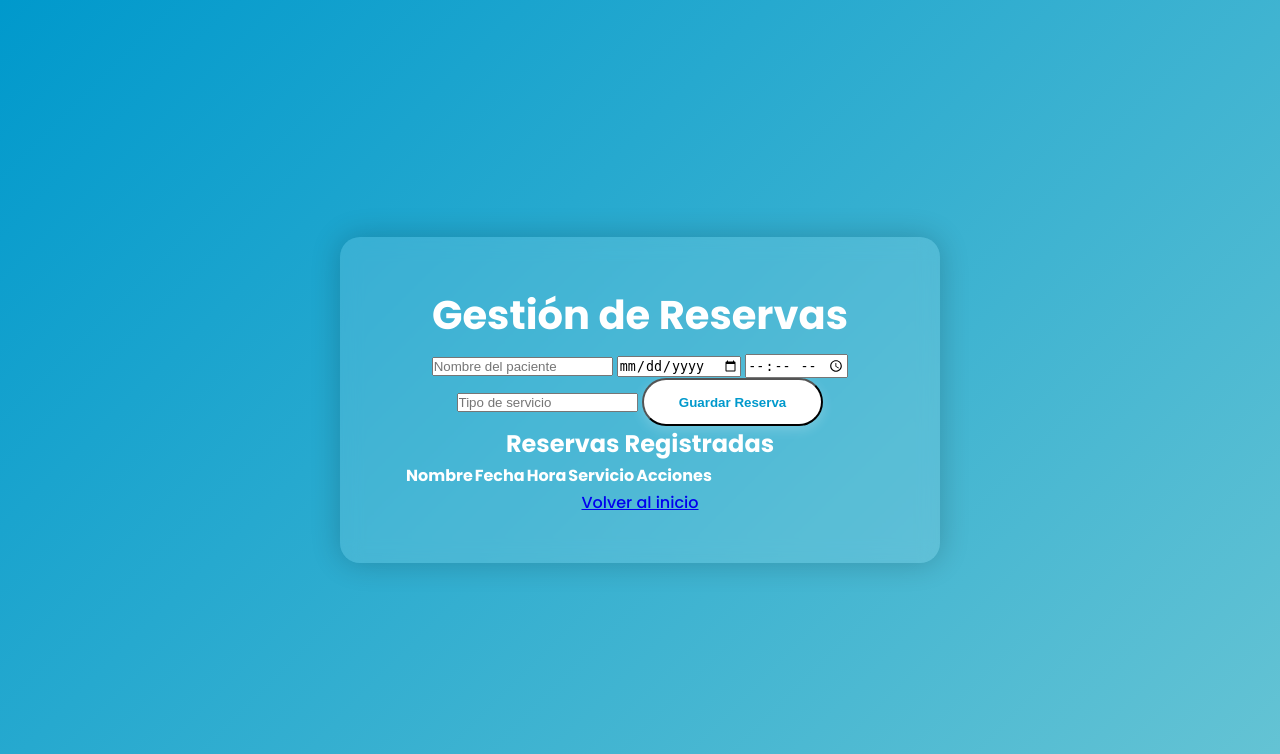
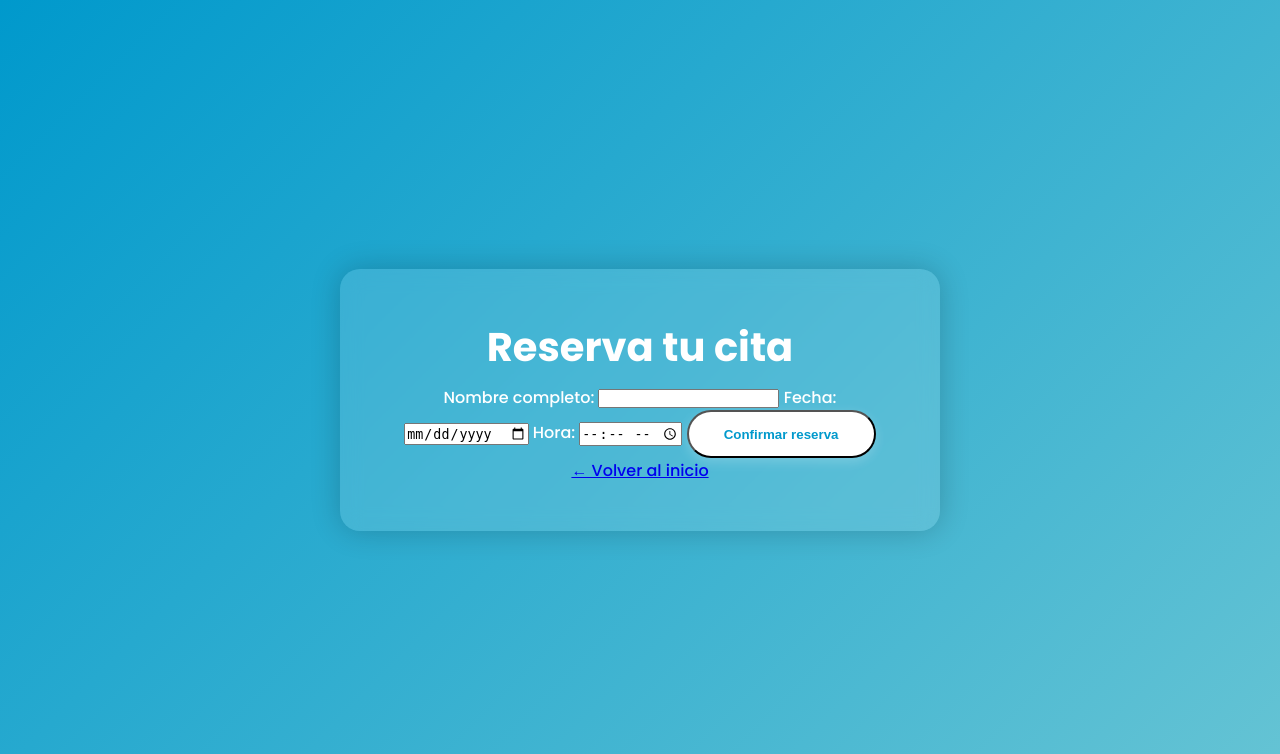
Before and after one commit to 4scee/dental_reservas, a Flask app: page /reservas in a window 1280 px wide. Shown: the top 754 px of the page. Run offline with Flask 3, Linux system fonts and the light colour scheme; lists and menus that the app fills with data are empty.

Commit message:
Update title and headings in reservas.html

```diff
--- a/templates/reservas.html
+++ b/templates/reservas.html
@@ -2,44 +2,25 @@
 <html lang="es">
 <head>
     <meta charset="UTF-8">
-    <title>Gestión de Reservas</title>
+    <title>Reservar cita</title>
     <link rel="stylesheet" href="{{ url_for('static', filename='style.css') }}">
 </head>
 <body>
     <div class="container">
-        <h1>Gestión de Reservas</h1>
+        <h1>Reserva tu cita</h1>
+        <form method="POST">
+            <label>Nombre completo:</label>
+            <input type="text" name="nombre" required>
 
-        <form method="POST">
-            <input type="text" name="nombre" placeholder="Nombre del paciente" required>
+            <label>Fecha:</label>
             <input type="date" name="fecha" required>
+
+            <label>Hora:</label>
             <input type="time" name="hora" required>
-            <input type="text" name="servicio" placeholder="Tipo de servicio" required>
-            <button type="submit" class="btn">Guardar Reserva</button>
+
+            <button type="submit" class="btn">Confirmar reserva</button>
         </form>
-
-        <h2>Reservas Registradas</h2>
-        <table>
-            <tr>
-                <th>Nombre</th>
-                <th>Fecha</th>
-                <th>Hora</th>
-                <th>Servicio</th>
-                <th>Acciones</th>
-            </tr>
-            {% for r in reservas %}
-            <tr>
-                <td>{{ r.nombre }}</td>
-                <td>{{ r.fecha }}</td>
-                <td>{{ r.hora }}</td>
-                <td>{{ r.servicio }}</td>
-                <td>
-                    <a href="/editar/{{ r.id }}" class="btn-edit">Editar</a>
-                    <a href="/eliminar/{{ r.id }}" class="btn-delete">Eliminar</a>
-                </td>
-            </tr>
-            {% endfor %}
-        </table>
-        <a href="/" class="btn-back">Volver al inicio</a>
+        <a href="/" class="back">← Volver al inicio</a>
     </div>
 </body>
 </html>
```
